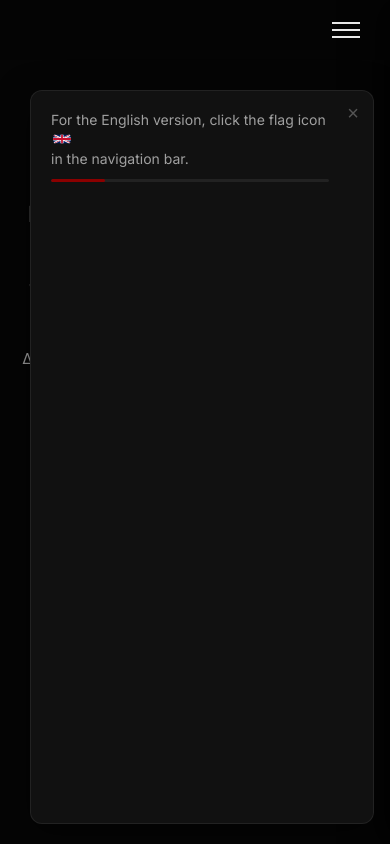
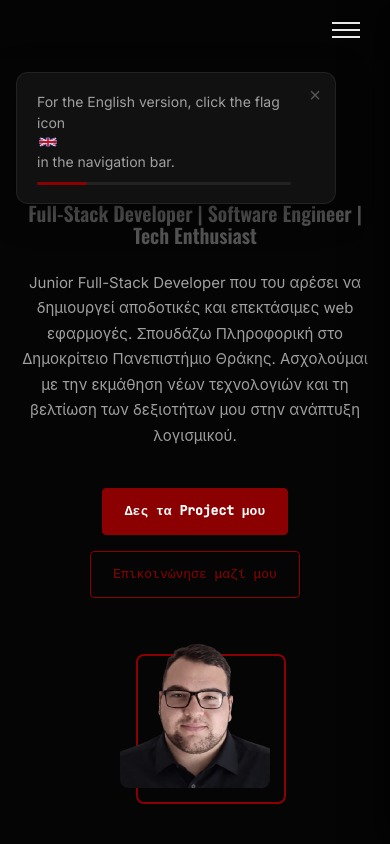
Before and after one commit to mikekost06gr/Portfolio, a plain HTML site: page index.html in a window 390 px wide. Shown: the top 844 px of the page. Drawn offline with nearby package versions, Linux system fonts and the light colour scheme.

Commit message:
Made the pop-up notification smaller for mobile devives and added a close button to it. Also, removed the gr.svg image from the project as it was not being used anywhere in the code.

```diff
--- a/index.html
+++ b/index.html
@@ -163,7 +163,7 @@
                 <div class="project-card_header">
                     <svg class="project-card_icon" xmlns="http://www.w3.org/2000/svg" viewBox="0 0 24 24" fill="none"
                         stroke="currentColor" stroke-width="1.5" stroke-linecap="round" stroke-linejoin="round">
-                        <path d="M22 19a2 2 0 0 1-2 2H4a2 2 0 0 1-2-2V5a2 2 0 0 1 2-2h512 3h9a2 2 0 0 1 2 2z"></path>
+                        <path d="M22 19a2 2 0 0 1-2 2H4a2 2 0 0 1-2-2V5a2 2 0 0 1 2-2h5l2 3h9a2 2 0 0 1 2 2z"></path>
                     </svg>
                     <div class="project-card_links">
                         <a href="https://mikekost06gr.github.io/Portfolio/" aria-label="Github" target="_blank"
--- a/styles.css
+++ b/styles.css
@@ -1087,8 +1087,9 @@ ul {
     top: auto;
     bottom: 20px;
     left: 16px;
-    right: 16px;
-    max-width: none;
+    right: auto;
+    width: min(320px, calc(100vw - 32px));
+    max-width: 320px;
   }
 }
 
@@ -1294,3 +1295,14 @@ ul {
 .lang-notification_close:hover {
   color: var(--accent);
 }
+
+@media screen and (max-width: 768px) {
+  .lang-notification {
+    top: calc(var(--nav-height) + 12px);
+    bottom: auto;
+    left: 16px;
+    right: auto;
+    width: min(320px, calc(100vw - 32px));
+    max-width: 320px;
+  }
+}
```
Also changed, not shown: images/gr.svg (deleted).
